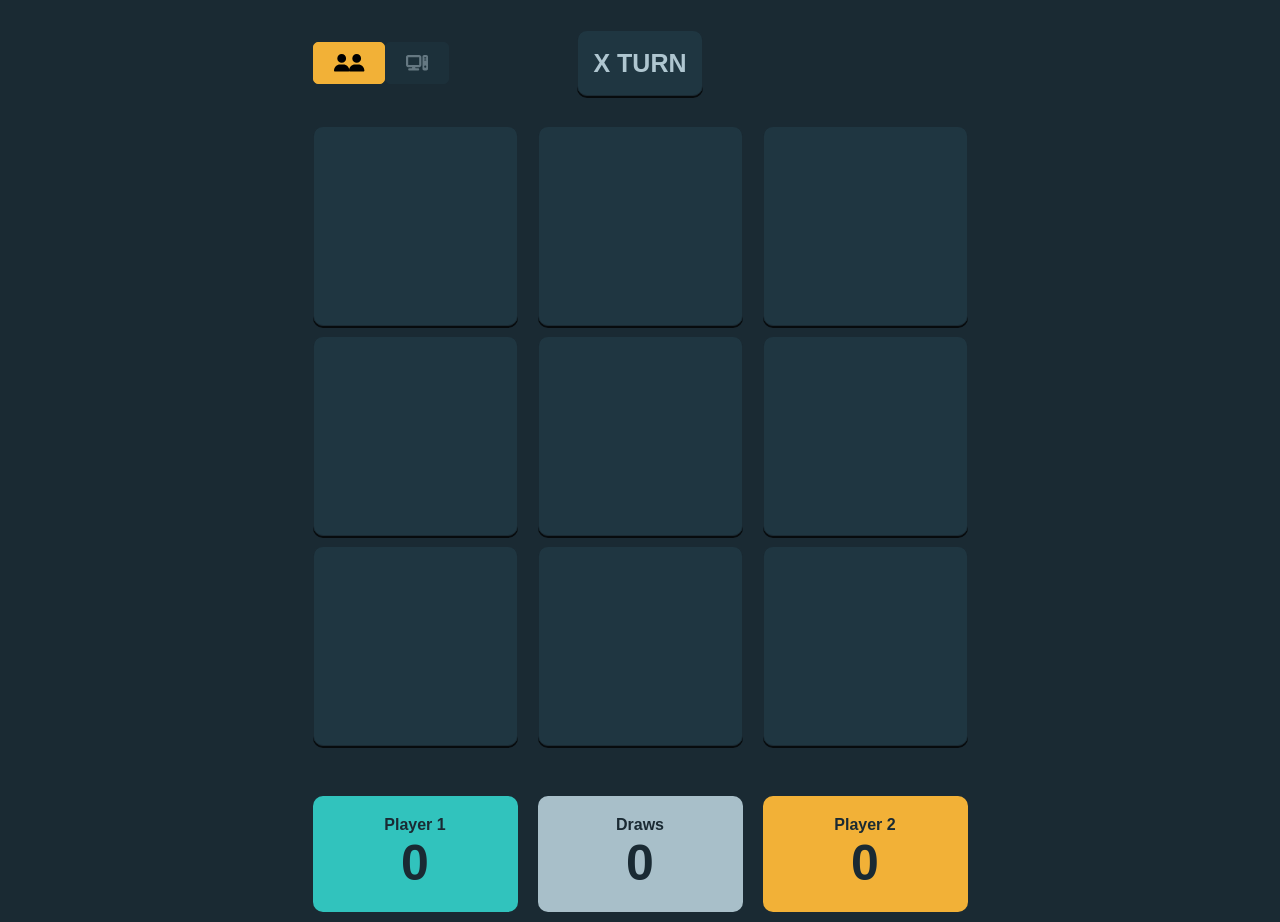
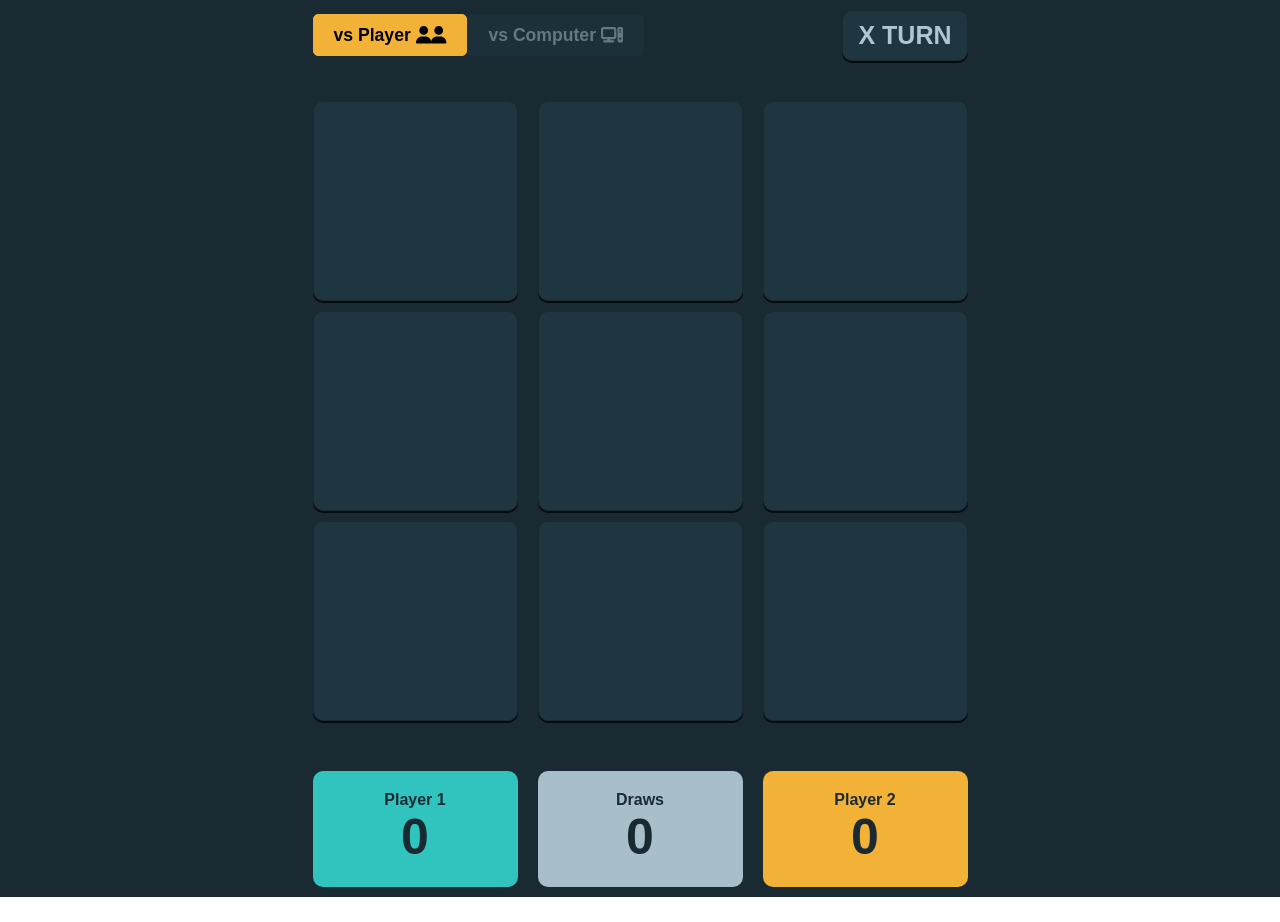
Before and after one commit to waterlooblue/tic-tac-toe, an Angular app: page / in a window 1280 px wide. After the commit the page ends 897 px from the top, so only its background shows below. Built offline with nearby package versions, Linux system fonts and the light colour scheme; a web font is replaced by a local one.

Commit message:
Mobile view improvements

```diff
--- a/src/app/components/board/board.component.html
+++ b/src/app/components/board/board.component.html
@@ -3,17 +3,21 @@
     <div class="top-row">
       <div class="player-toggle">
         <button (click)="togglePlayers()" [disabled]="!playComputer" class="player">
+          <span>{{'vs Player '}}</span>
           <fa-icon [icon]="faUser"></fa-icon>
           <fa-icon [icon]="faUser"></fa-icon>
         </button>
         <button (click)="togglePlayers()" [disabled]="playComputer" class="computer">
+          <span>{{'vs Computer '}}</span>
           <fa-icon [icon]="faComputer"></fa-icon>
         </button>
       </div>
-      <div class="turn" [ngSwitch]="!isGameDraw || !isGameWon">
-        <p *ngSwitchCase="isGameDraw">Draw</p>
-        <p *ngSwitchCase="isGameWon">{{ currentPlayer }} wins</p>
-        <p *ngSwitchDefault>{{ currentPlayer === 'x' ? 'X' : 'O' }} turn</p>
+      <div class="game-stage">
+        <div class="turn" [ngSwitch]="!isGameDraw || !isGameWon">
+          <p *ngSwitchCase="isGameDraw">Draw</p>
+          <p *ngSwitchCase="isGameWon">{{ currentPlayer }} wins</p>
+          <p *ngSwitchDefault>{{ currentPlayer === 'x' ? 'X' : 'O' }} {{'turn'}}</p>
+        </div>
         <button *ngIf="isGameWon || isGameDraw" (click)="reset()" class="reset">
           <fa-icon [icon]="faRotateRight"></fa-icon>
           <span> {{'Play Again'}}</span>
@@ -25,11 +29,11 @@
     </div>
     <div class="row">
       <div class="wins-x">
-        <p>Player 1</p>
+        <p>{{'Player 1'}}</p>
         <p class="number">{{ playerOneWins }}</p>
       </div>
       <div class="draws">
-        <p>Draws</p>
+        <p>{{'Draws'}}</p>
         <p class="number">{{ draws }}</p>
       </div>
       <div class="wins-o">
--- a/src/app/components/board/board.component.scss
+++ b/src/app/components/board/board.component.scss
@@ -7,15 +7,34 @@
   margin-bottom: 30px;
 }
 
+.player-toggle {
+  padding: 10px;
+  span {
+    display: none;
+  }
+  @media screen and (min-width: 500px) {
+    span {
+      display: inline;
+    }
+  }
+}
+
 .top-row {
-  padding-top: 30px;
+  width: 100%;
   margin-bottom: 30px;
   display: flex;
-  width: 100%;
+  flex-direction: column;
+  align-items: center;
   justify-content: space-between;
-  @media screen and (min-width: 600px) {
-    justify-content: center;
+  @media screen and (min-width: 500px) {
+    flex-direction: row;
   }
+}
+
+.game-stage {
+  display: flex;
+  justify-content: space-between;
+  padding: 10px;
 }
 
 .turn {
@@ -28,9 +47,6 @@
   -webkit-box-shadow: 0px 2px 0px 0px rgba(0,0,0,0.75);
   -moz-box-shadow: 0px 2px 0px 0px rgba(0,0,0,0.75);
   box-shadow: 0px 2px 0px 0px rgba(0,0,0,0.75);
-  @media screen and (min-width: 600px) {
-    min-height: 44.22px;
-  }
   p {
     color: #AFC6D0;
     margin: 0;
@@ -63,7 +79,9 @@
   }
 }
 
-.wins-x, .wins-o, .draws {
+.wins-x,
+.wins-o,
+.draws {
   width: 100%;
   border-radius: 10px;
   margin: 10px;
@@ -116,20 +134,12 @@
   padding-right: 15px;
   margin: auto;
 }
+
 .reset {
   padding: 5px;
   margin-left: 15px;
   border-color: white;
   background-color: white;
-  @media screen and (min-width: 600px) {
-    padding: 15px;
-  }
-  span {
-    display: none;
-    @media screen and (min-width: 600px) {
-      display: inline;
-    }
-  }
 }
 
 .player, .computer {
@@ -144,11 +154,3 @@
     opacity: 1;
   }
 }
-
-.player-toggle {
-  @media screen and (min-width: 600px) {
-    position: absolute;
-    top: 42px;
-    left: 25px;
-  }
-}
```
